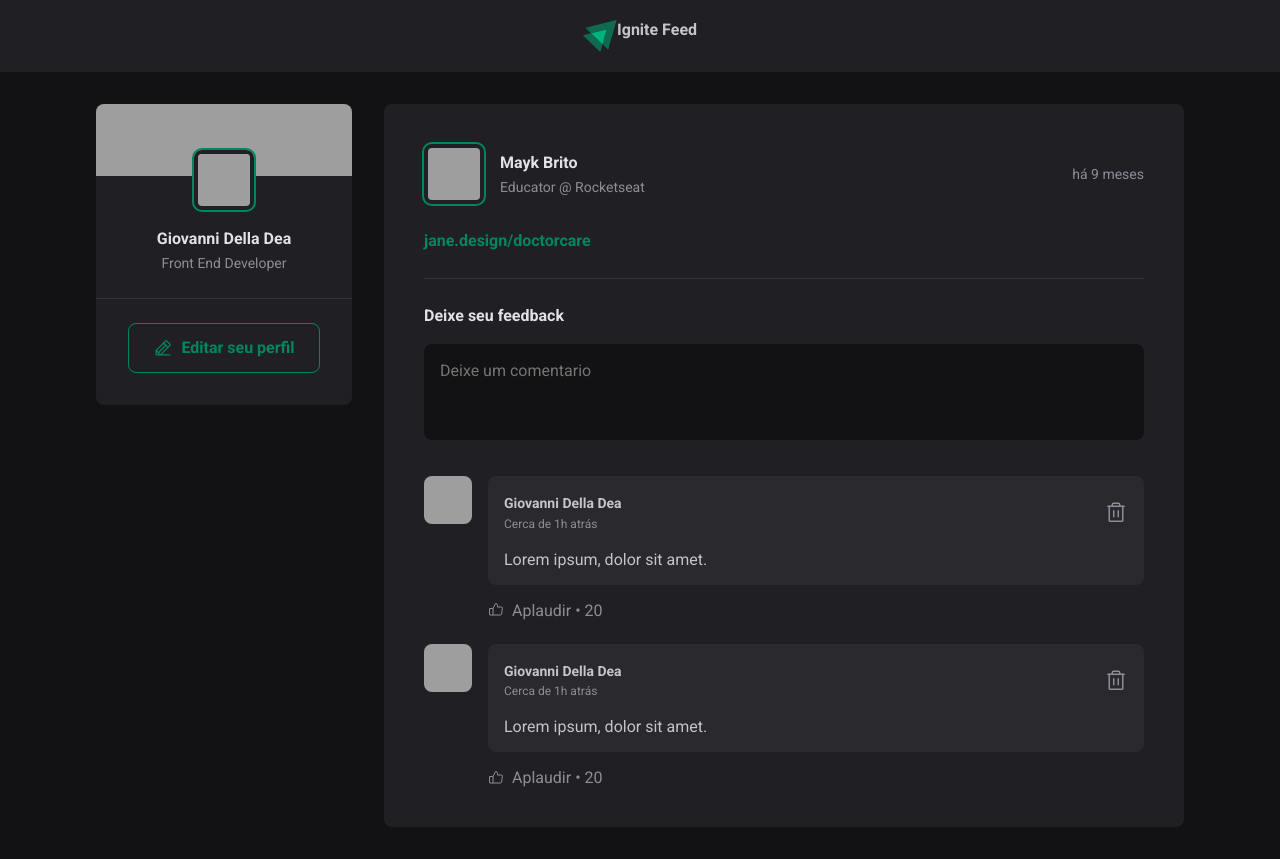
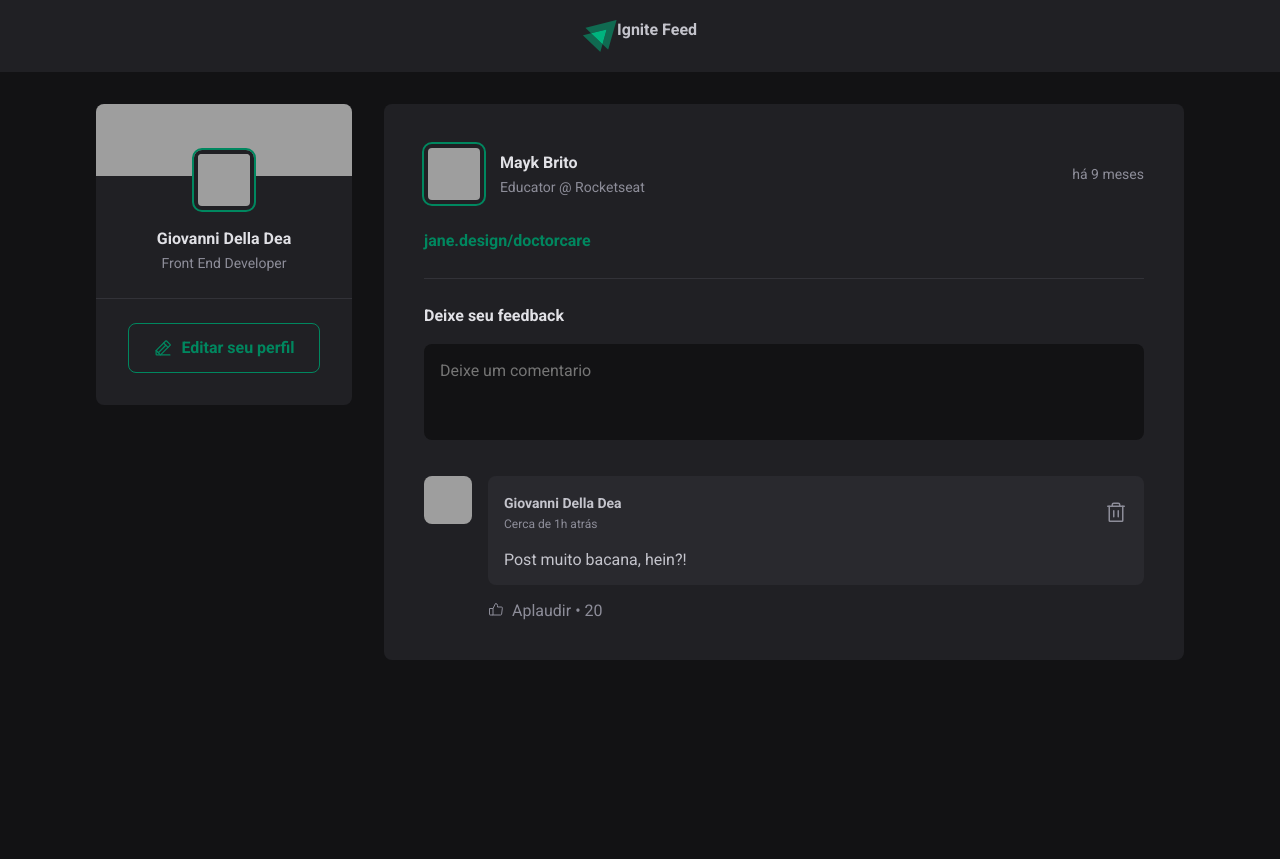
Before and after one commit to giossaurus/ignite, a React (Vite) app in the folder 01-fundamentos-reactjs/: page / in a window 1280 px wide. After the commit the page ends 800 px from the top, so only its background shows below. Built offline with nearby package versions, Linux system fonts and the light colour scheme; grey boxes are pictures that could not be loaded.

Commit message:
Modificação na text area

```diff
--- a/01-fundamentos-reactjs/src/components/Comment.jsx
+++ b/01-fundamentos-reactjs/src/components/Comment.jsx
@@ -2,7 +2,7 @@
 import { Avatar } from './Avatar';
 import styles from './Comment.module.css';
 
-export function Comment() {
+export function Comment({ content }) {
     return (
         <div className={styles.comment}>
             <Avatar hasBorder={false} src="https://github.com/giossaurus.png" />
@@ -20,7 +20,7 @@
                         </button>
                     </header>
 
-                    <p>Lorem ipsum, dolor sit amet.</p>
+                    <p>{content}</p>
                 </div>
 
                 <footer>
--- a/01-fundamentos-reactjs/src/components/Post.jsx
+++ b/01-fundamentos-reactjs/src/components/Post.jsx
@@ -8,8 +8,7 @@
 
 export function Post({ author, publishedAt, content }) {
     const [comments, setComments] = useState([
-            1,
-            2,
+            'Post muito bacana, hein?!'
         ])
 
     const publishedDateFormatted = format(publishedAt, "d 'de' LLLL 'às' HH:mm'h'", {
@@ -24,7 +23,11 @@
     function handleCreateNewComment() {
         event.preventDefault()
 
-        setComments([...comments, comments.length + 1]);
+        const newCommentText = event.target.comment.value
+
+        setComments([...comments, newCommentText]);
+
+        event.target.comment.value = '';
     }
 
     return (
@@ -68,7 +71,7 @@
 
             <div className={styles.commentList}>
                 {comments.map(comment => {
-                    return <Comment />
+                    return <Comment content={comment} />
                 })}
             </div>
         </article>
```
